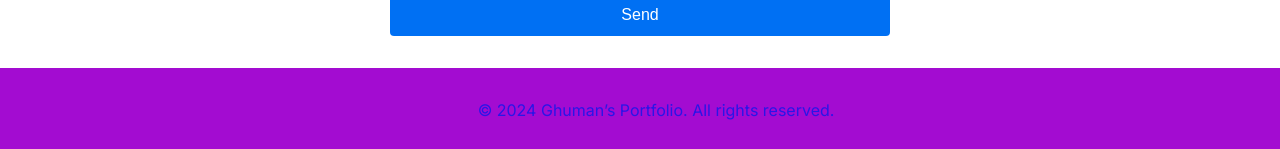
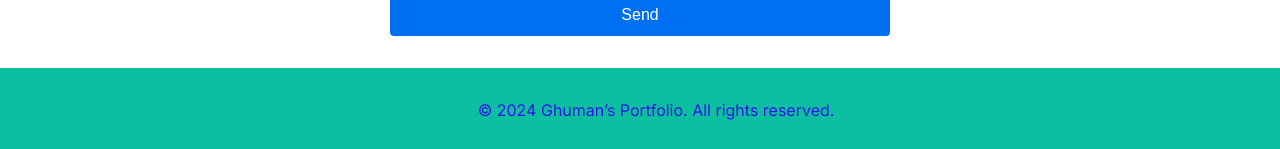
Before and after one commit to dreamscaatcher/Guri-Portfolio, a Next.js app: page / in a window 1280 px wide. Shown: the part 1999-2148 px from the top of the page. Built offline with nearby package versions, Linux system fonts and the light colour scheme.

Commit message:
cloudbuild  updated

```diff
--- a/src/styles/Footer.module.css
+++ b/src/styles/Footer.module.css
@@ -2,7 +2,7 @@
 .footer {
     text-align: center;
     padding: 1rem;
-    background-color: #a30cd1;
+    background-color: #0ebea1;
     color: #2a15e7;
     position: flex;
     width: 100%;
```
